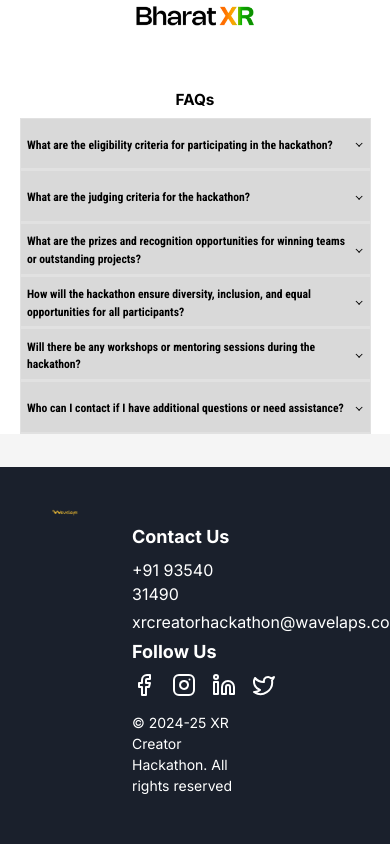
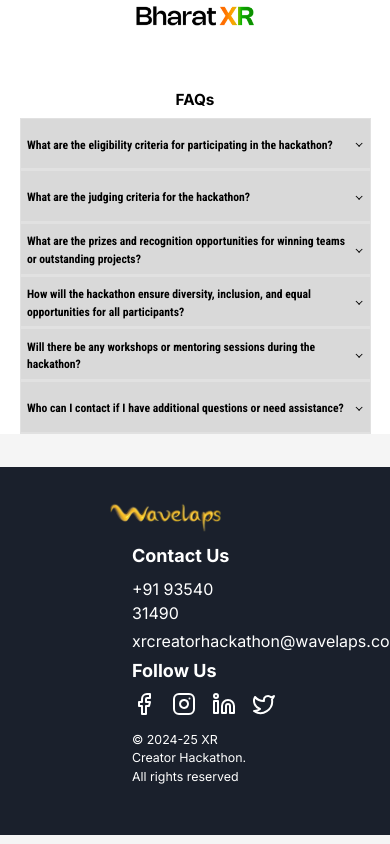
Before and after one commit to Vansh17555555/test, a React (Vite) app in the folder new-xr/: page / in a window 390 px wide. Shown: the part 6120-6964 px from the top of the page. Built offline with nearby package versions, Linux system fonts and the light colour scheme.

Commit message:
pushing new changes

```diff
--- a/new-xr/src/components/Footer.jsx
+++ b/new-xr/src/components/Footer.jsx
@@ -19,9 +19,17 @@
 
   return (
     <section style={currentStyles.footer}>
-      <div style={{ display:'block',width:'36vw', background:'trasnparent'}}>
-      <img src="assets/image_3-removebg-preview.png" alt="Logo" style={{ width: '7vw' ,marginLeft:'5vw', height: 'auto' }} />      </div>
-      <div style={currentStyles.container}>
+    <div style={{ display: 'block', width: '36vw', background: 'transparent' }}>
+        {/* Adjust the logo size based on screen size */}
+        <img
+          src="assets/image_3-removebg-preview.png"
+          alt="Logo"
+          style={isMobile
+            ? { width: '30vw', marginLeft: '20vw', height: 'auto' } // Mobile styles
+            : { width: '10vw', marginLeft: '5vw', height: 'auto' }   // Desktop styles
+          }
+        />
+      </div>  <div style={currentStyles.container}>
         <div style={currentStyles.column}>
           <p style={currentStyles.contactHeader}>Contact Us</p>
           <p style={currentStyles.contactInfo}>+91 93540 31490</p>
@@ -30,16 +38,16 @@
         <div style={currentStyles.column}>
           <p style={currentStyles.followUs}>Follow Us</p>
           <div style={currentStyles.socialMedia}>
-            <a href="#" style={currentStyles.link}>
+            <a href="https://www.facebook.com/people/Wavelaps/61563794723850/" style={currentStyles.link}>
               <Facebook size={24} />
             </a>
-            <a href="#" style={currentStyles.link}>
+            <a href="https://www.instagram.com/wavelaps_technologies/" style={currentStyles.link}>
               <Instagram size={24} />
             </a>
-            <a href="#" style={currentStyles.link}>
+            <a href="https://www.linkedin.com/company/wavelaps" style={currentStyles.link}>
               <Linkedin size={24} />
             </a>
-            <a href="#" style={currentStyles.link}>
+            <a href="https://x.com/wavelaps" style={currentStyles.link}>
               <Twitter size={24} />
             </a>
 
@@ -100,7 +108,7 @@
     textAlign: 'center',
   },
   footerText: {
-    fontSize: '0.875rem',
+    fontSize: '0.775rem',
     textAlign: 'left',
     marginTop:'1vh'
   },
```
